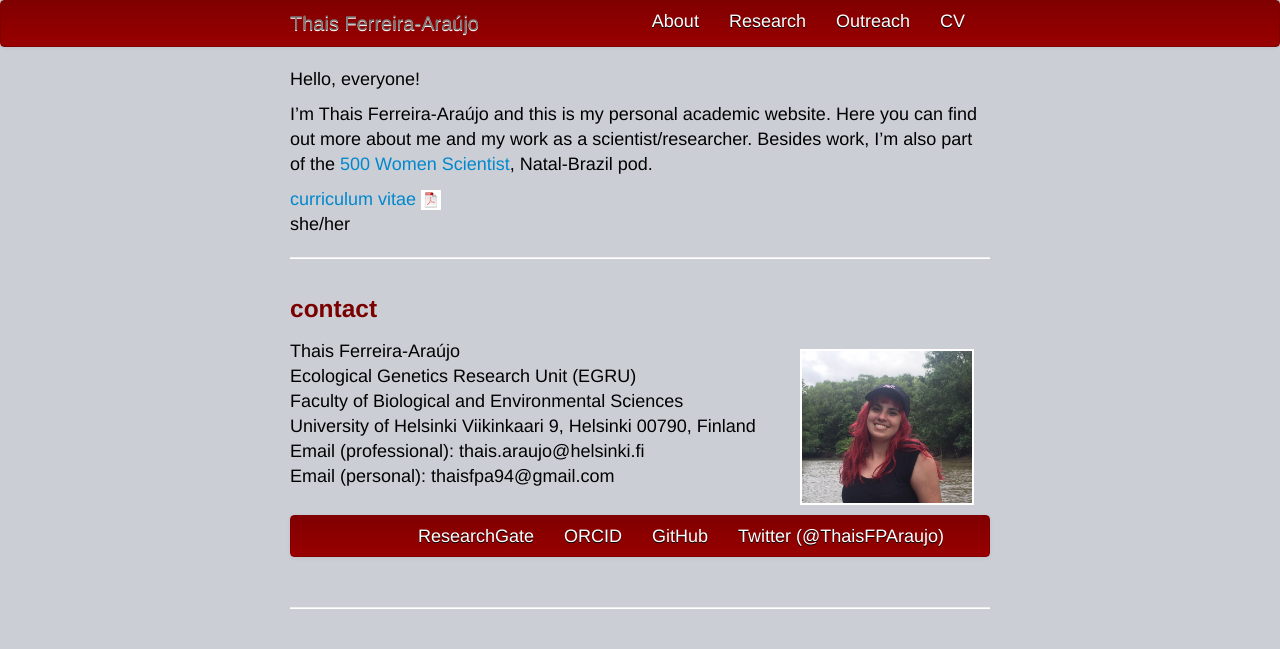
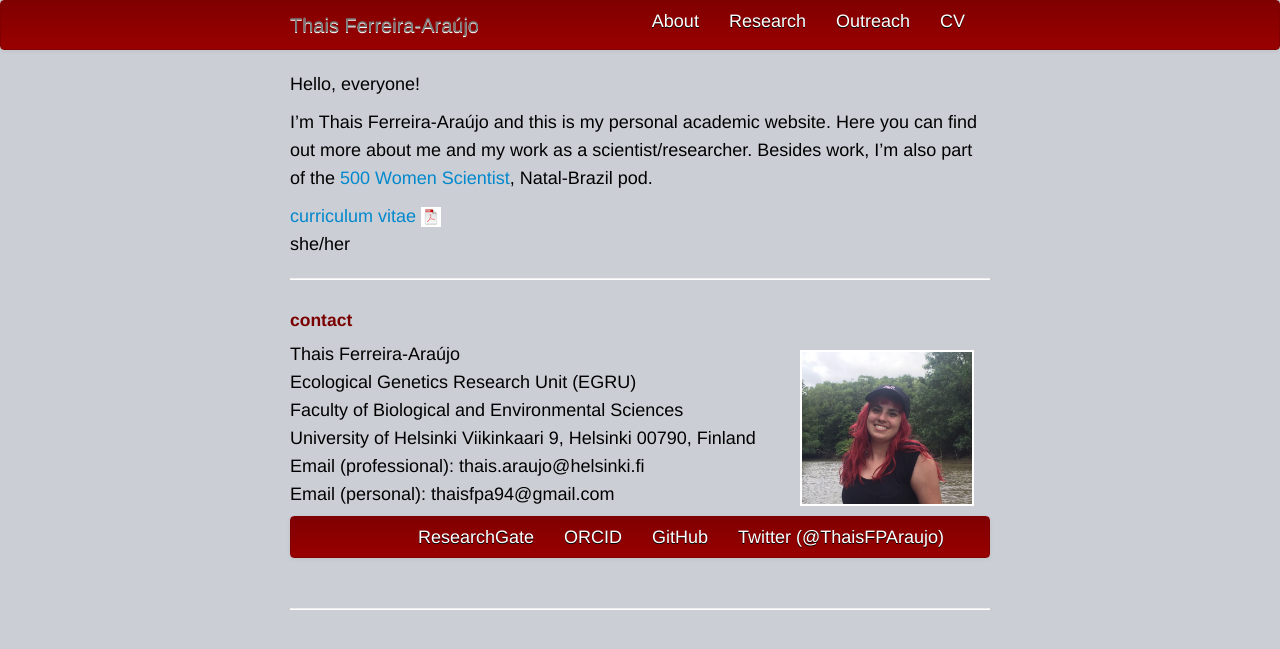
Before and after one commit to tferreira-araujo/tferreira-araujo.github.io, a Jekyll site: the page built from index.md, in a window 1280 px wide. Shown: the top 649 px of the page. Built offline with Jekyll 4.4.1, drawn with Linux system fonts in a browser that asks for light colours.

Commit message:
update my website

```diff
--- a/assets/themes/twitter/css/my_custom_css.css
+++ b/assets/themes/twitter/css/my_custom_css.css
@@ -137,5 +137,5 @@ body {
 	background-color:#CCCED6;
 	font-family:"Helvetica Neue",Helvetica,Arial,sans-serif;
 	font-size:18px;
-	line-height:25px;
+	line-height:28px;
 }
--- a/index.md
+++ b/index.md
@@ -17,7 +17,7 @@ she/her
 
 
 <div class="container">
-<h3><a name="contact"></a>contact</h3>
+<h4><a name="contact"></a>contact</h4>
 
     <div class="row-fluid">
         <div class="span5">
```
